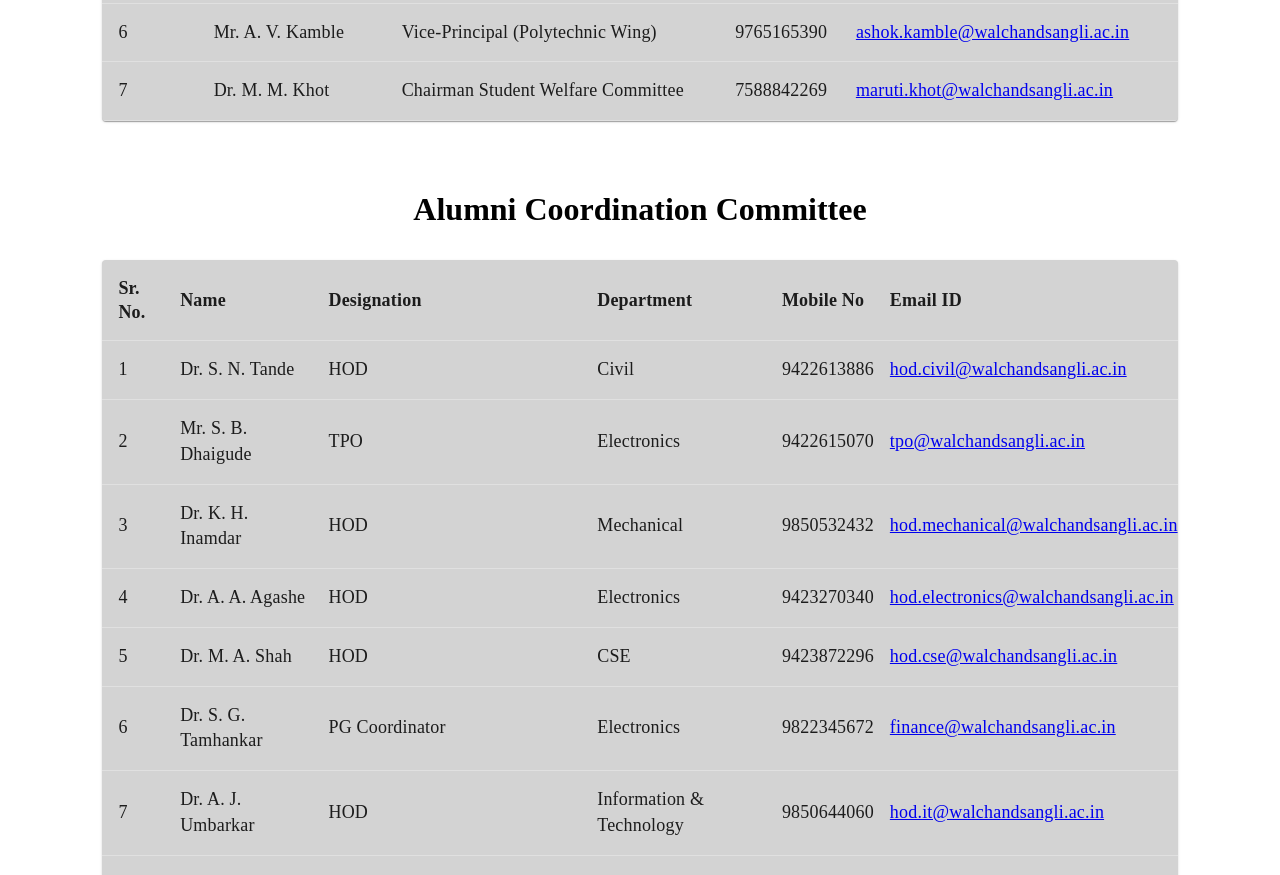
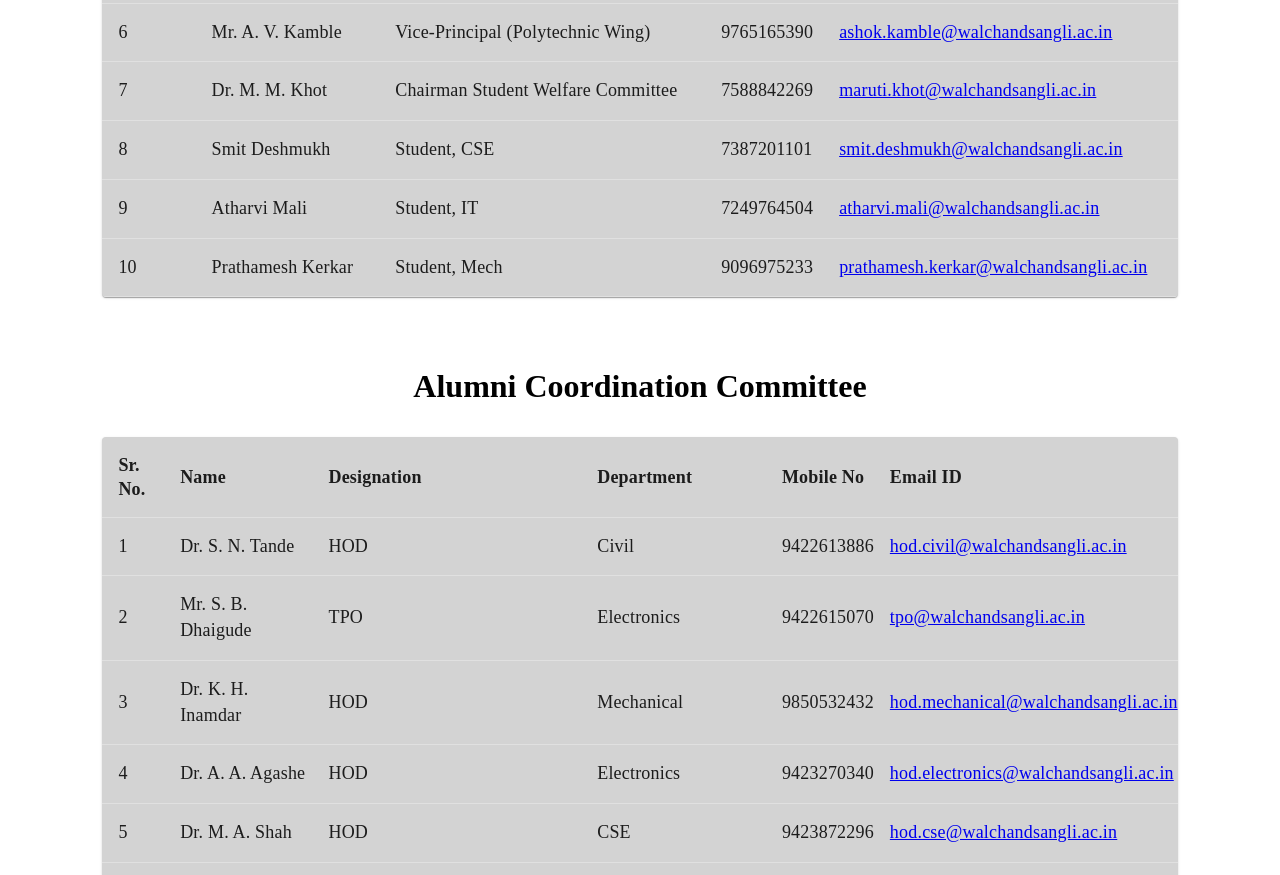
Before and after one commit to Webmaster-WCE/WCE-Connects, a React (Create React App) app in the folder client/: page /#/events/eventid in a window 1280 px wide. Shown: the part 3540-4415 px from the top of the page. Built offline with nearby package versions, Linux system fonts and the light colour scheme; a web font is replaced by a local one.

Commit message:
Added new names to Core C Table

```diff
--- a/client/src/components/LoggedOut/Events/EventPage.js
+++ b/client/src/components/LoggedOut/Events/EventPage.js
@@ -31,6 +31,9 @@ export default function EventPage() {
         createECData(5, "Dr. S. G. Tamhankar", "PG Coordinator", "9822345672", "finance@walchandsangli.ac.in"),
         createECData(6, "Mr. A. V. Kamble", "Vice-Principal (Polytechnic Wing)", "9765165390", "ashok.kamble@walchandsangli.ac.in"),
         createECData(7, "Dr. M. M. Khot", "Chairman Student Welfare Committee", "7588842269", "maruti.khot@walchandsangli.ac.in"),
+        createECData(8, "Smit Deshmukh", "Student, CSE", "7387201101", "smit.deshmukh@walchandsangli.ac.in"),
+        createECData(9, "Atharvi Mali","Student, IT", "7249764504", "atharvi.mali@walchandsangli.ac.in"),
+        createECData(10, "Prathamesh Kerkar","Student, Mech", "9096975233", "prathamesh.kerkar@walchandsangli.ac.in"),
     ]
     const acCommittee = [
         createACData(1, "Dr. S. N. Tande", "HOD", "Civil", "9422613886", "hod.civil@walchandsangli.ac.in"),
```
